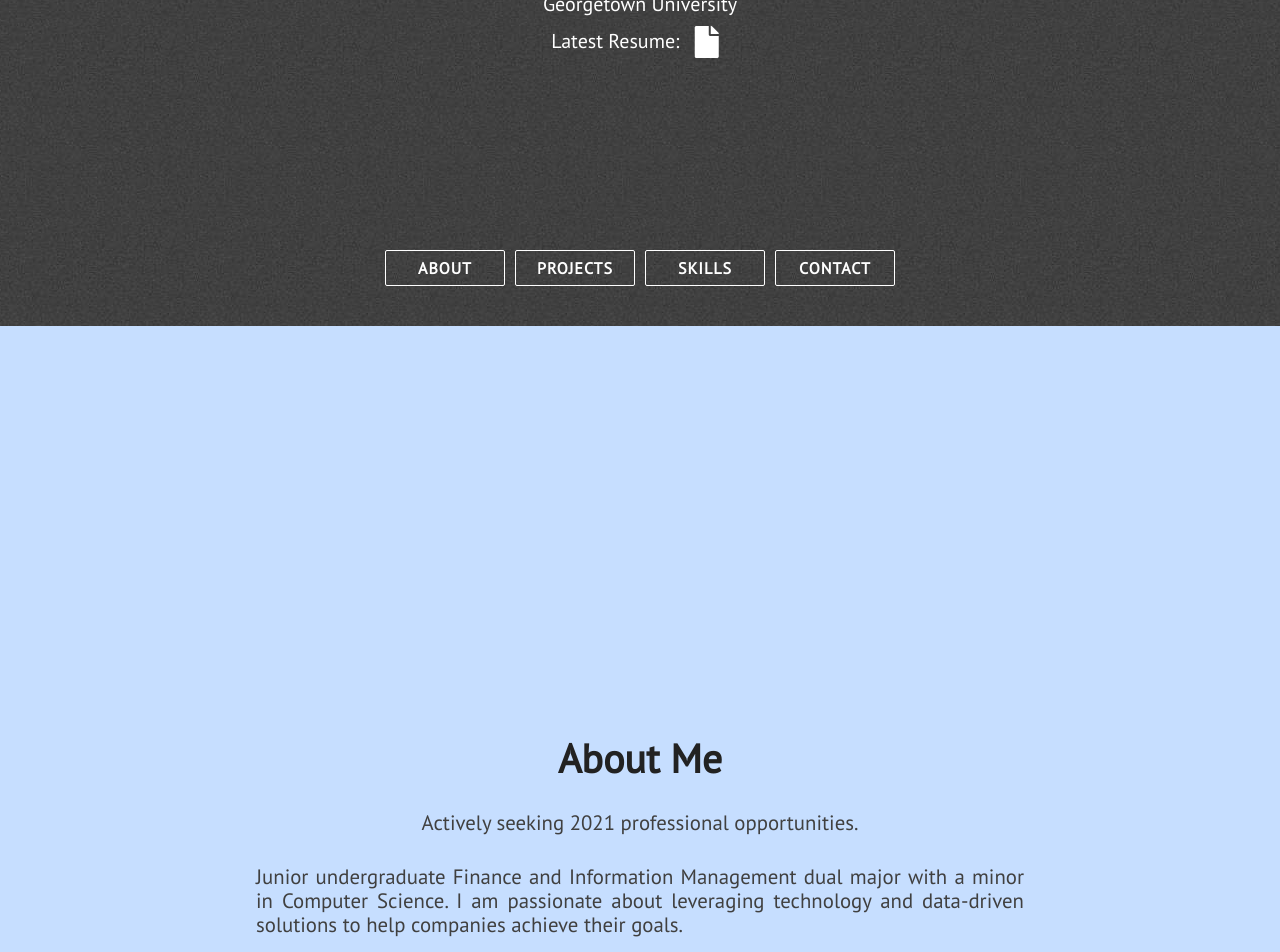
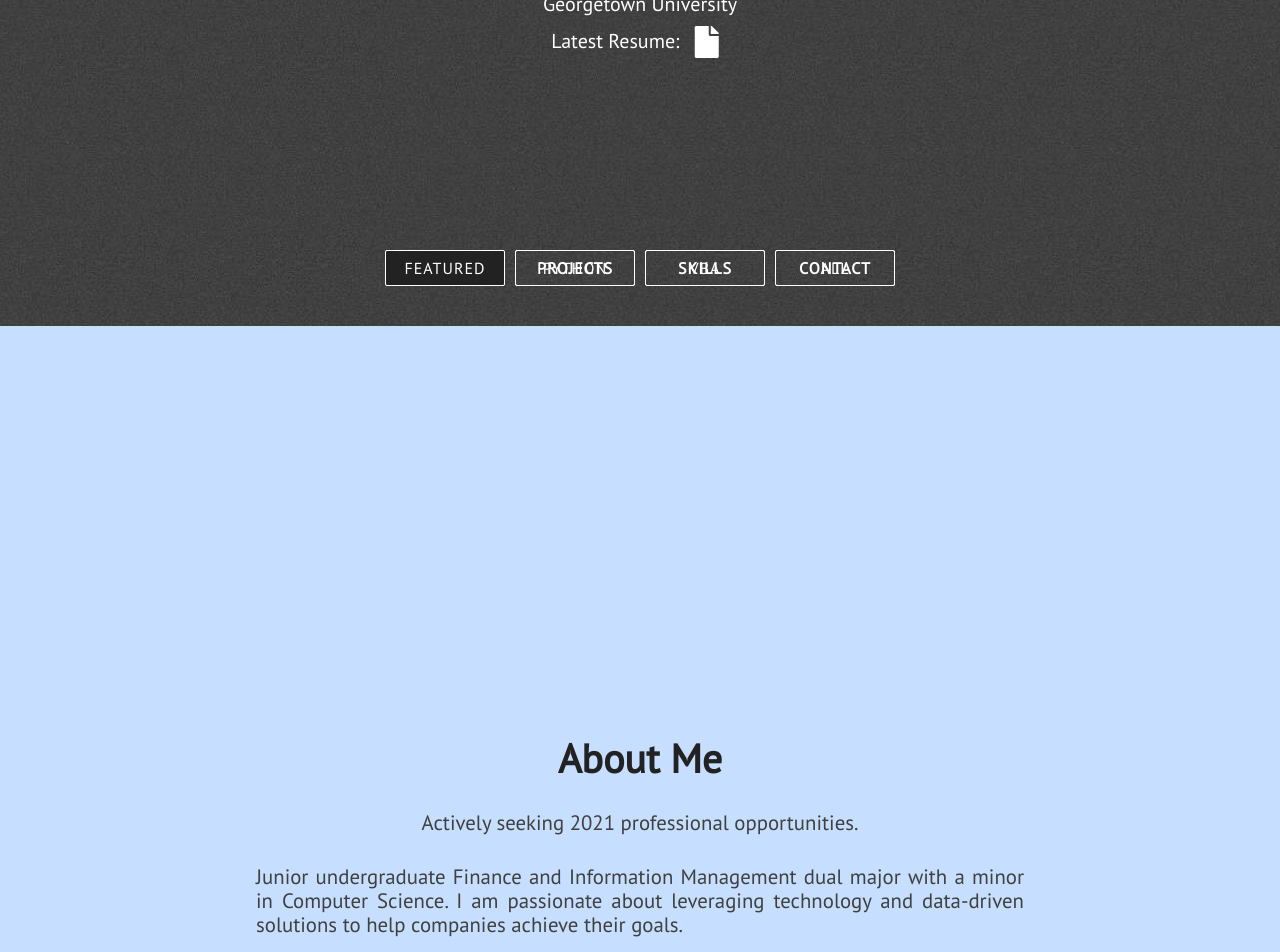
Before and after one commit to wae10/wae10.github.io, a Jekyll site: the page built from index.html, in a window 1280 px wide. Shown: the part 574-1526 px from the top of the page. Built offline with Jekyll 4.4.1, drawn with Linux system fonts in a browser that asks for light colours; nearby versions of some CDN libraries.

Commit message:
project categories

```diff
--- a/_includes/projects.html
+++ b/_includes/projects.html
@@ -4,7 +4,7 @@
         <div class="full-width">
             <div class="section-heading" id="featured-projects-text">Projects</div>
 
-                <div class="project-technologies" style="text-align:center;">
+                <div class="project-technologies">
 
                     <a id="featured" class="semi-transparent-button with-border" onclick="selected('featured')">FEATURED</a>
                     <a id="python" class="semi-transparent-button with-border" onclick="selected('python')">PYTHON</a>
--- a/assets/css/main.css
+++ b/assets/css/main.css
@@ -532,17 +532,20 @@
 }
 
 .project-technologies {
+  position: absolute;
+  bottom: 40px;
+  left: 50%;
+  -webkit-transform: translate(-50%, 0);
+          transform: translate(-50%, 0);
+
   display: -ms-grid;
+
   display: grid;
-  -ms-grid-columns: (minmax(120px, 1fr))[auto-fill];
-      grid-template-columns: repeat(auto-fill, minmax(120px, 1fr));
-  margin: 20px 0;
-  grid-gap: 5px;
-  grid-row-gap: 10px;
-  width: 100%;
-  align-self: center;
-  font-family: 'PT Sans', Arial, Helvetica, sans-serif;
-  font-weight: bold;
+  -ms-grid-columns: auto auto auto auto;
+      grid-template-columns: auto auto auto auto;
+  grid-column-gap: 10px;
+
+  margin: 0 auto;
 }
 
 .project-technology {
```
